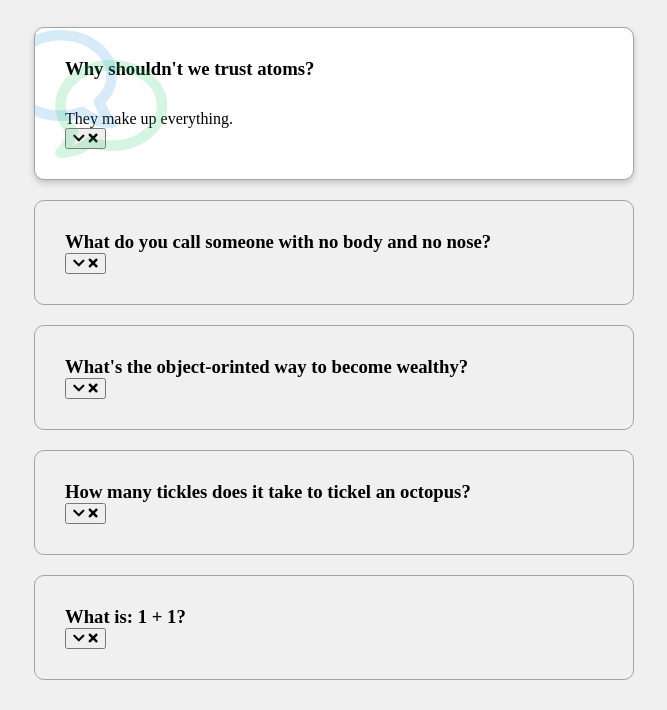
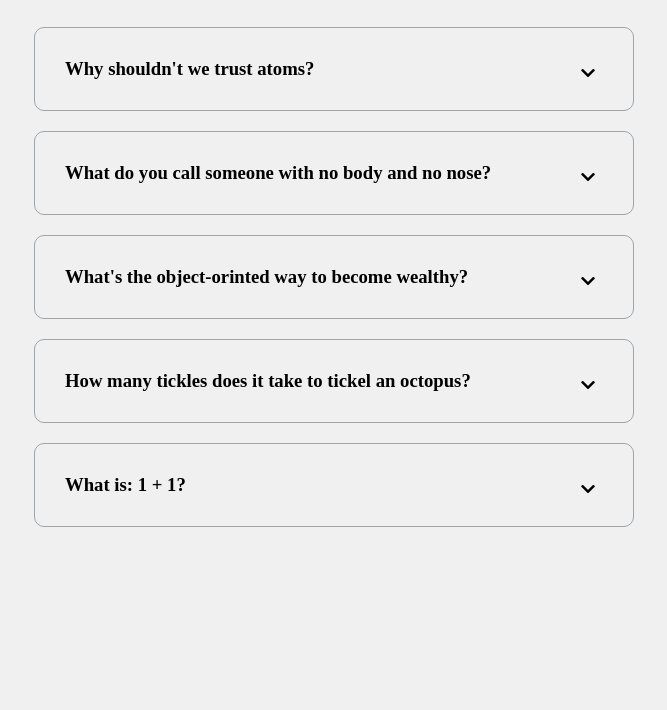
Before and after one commit to adityaChatap15/30Days-30projects-JS, a plain HTML site: page JS-Practise-15/Index.html in a window 1280 px wide. Shown: the part 90-800 px from the top of the page, without its empty margins (306-973 px from the left). Drawn offline with Linux system fonts and the light colour scheme; a web font is replaced by a local one.

Commit message:
completed the project and finished javascript part

```diff
--- a/JS-Practise-15/Index.html
+++ b/JS-Practise-15/Index.html
@@ -12,7 +12,7 @@
 
     <h1>Frequently Asked Questions</h1>
     <div class="faq-container">
-        <div class="faq active">
+        <div class="faq">
             <h3 class="faq-title">
                 Why shouldn't we trust atoms?
             </h3>
--- a/JS-Practise-15/script.js
+++ b/JS-Practise-15/script.js
@@ -0,0 +1,8 @@
+const toggles = document.querySelectorAll('.faq-toggle')
+
+toggles.forEach(toggle => {
+    toggle.addEventListener('click', () => {
+        toggle.parentNode.classList.toggle
+        ('active')
+    })
+})
--- a/JS-Practise-15/style.css
+++ b/JS-Practise-15/style.css
@@ -65,3 +65,41 @@ h1{
 .faq.faq.active .faq-text {
     display: block;
 }
+
+.faq-toggle{
+    background-color: transparent;
+    border: 0;
+    border-radius: 50%;
+    cursor: pointer;
+    display: flex;
+    align-items: center;
+    justify-content: center;
+    font-size: 16px;
+    padding: 0;
+    position: absolute;
+    top: 30px;
+    right: 30px;
+    height: 30px;
+    width: 30px;
+}
+
+.faq-toggle:focus{
+    outline: 0;
+}
+
+.faq-toggle .fa-times{
+    display: none;
+}
+
+.faq.active .faq-toggle .fa-times{
+    display: block;
+    color: #fff;
+}
+
+.faq.active .faq-toggle .fa-chevron-down{
+    display: none;
+}
+
+.faq.active .faq-toggle {
+    background-color: #9fa4a8;
+}
```
